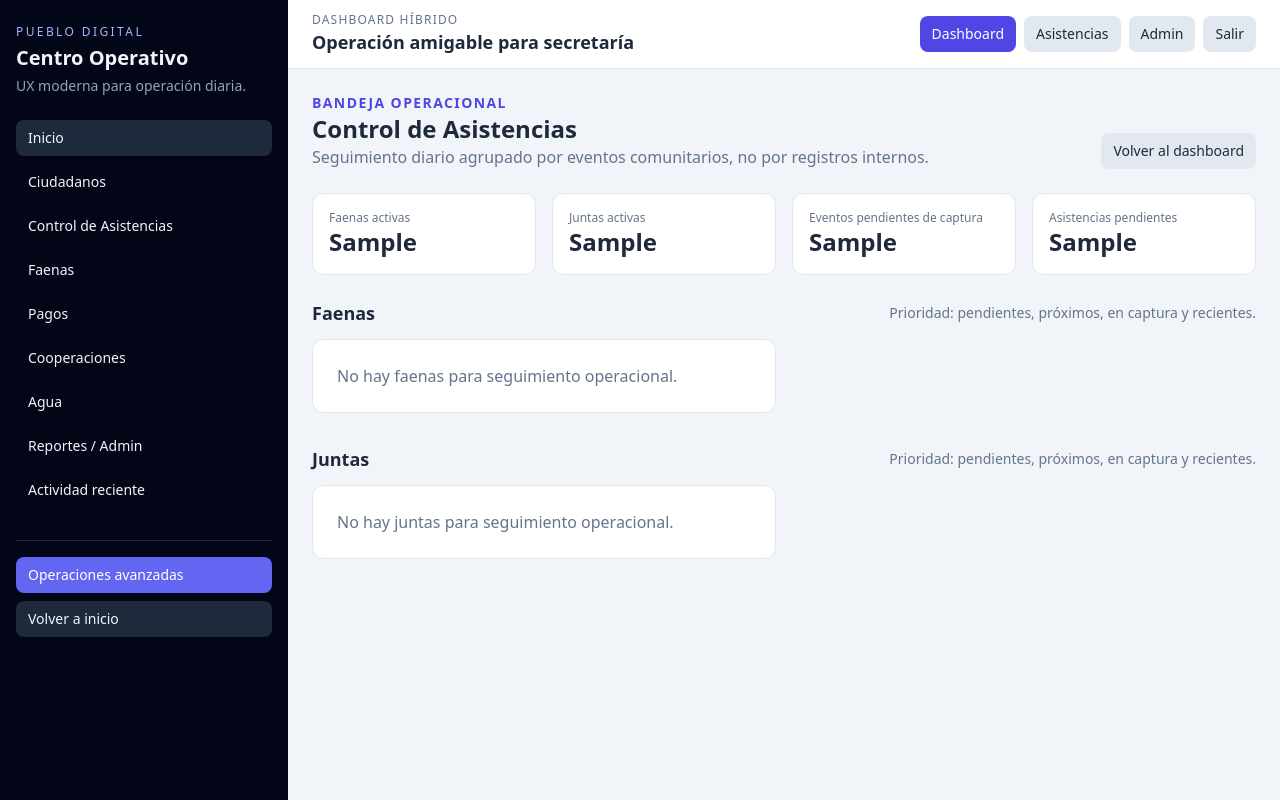
After one commit to adalbertomejia/puebloDigital, a Django app: template templates/dashboard/control_asistencias.html in a window 1280 px wide. The commit adds this page. Run offline with Django 3.2, Linux system fonts and the light colour scheme; the template is opened without the code that fills it: most values are stand-ins (such as "Sample title", 1, 10 or a date in 2020); some libraries are stand-ins or nearby versions.

Commit message:
Add operational attendance control views

```diff
--- a/templates/dashboard/base_dashboard.html
+++ b/templates/dashboard/base_dashboard.html
@@ -16,6 +16,7 @@
       <nav class="mt-6 space-y-2 text-sm">
         <a href="{% url 'dashboard_operativo' %}" class="block rounded-lg px-3 py-2 bg-slate-800">Inicio</a>
         <a href="/admin/core/ciudadano/" class="block rounded-lg px-3 py-2 hover:bg-slate-800">Ciudadanos</a>
+        <a href="{% url 'control_asistencias' %}" class="block rounded-lg px-3 py-2 hover:bg-slate-800">Control de Asistencias</a>
         <a href="/admin/operacion/faena/" class="block rounded-lg px-3 py-2 hover:bg-slate-800">Faenas</a>
         <a href="/admin/tesoreria/pago/" class="block rounded-lg px-3 py-2 hover:bg-slate-800">Pagos</a>
         <a href="/admin/tesoreria/cooperacion/" class="block rounded-lg px-3 py-2 hover:bg-slate-800">Cooperaciones</a>
@@ -39,6 +40,7 @@
           </div>
           <nav class="flex items-center gap-2 text-sm">
             <a class="px-3 py-2 rounded-lg bg-indigo-600 text-white" href="{% url 'dashboard_operativo' %}">Dashboard</a>
+            <a class="px-3 py-2 rounded-lg bg-slate-200" href="{% url 'control_asistencias' %}">Asistencias</a>
             <a class="px-3 py-2 rounded-lg bg-slate-200" href="/admin/">Admin</a>
             <a class="px-3 py-2 rounded-lg bg-slate-200" href="/logout/">Salir</a>
           </nav>
--- /dev/null
+++ b/templates/dashboard/control_asistencias.html
@@ -0,0 +1,24 @@
+{% extends 'dashboard/base_dashboard.html' %}
+{% block title %}Control de Asistencias{% endblock %}
+{% block content %}
+<section class="mb-6">
+  <p class="text-sm uppercase tracking-widest text-indigo-600 font-semibold">Bandeja operacional</p>
+  <div class="flex flex-wrap items-end justify-between gap-3">
+    <div>
+      <h3 class="text-2xl font-bold">Control de Asistencias</h3>
+      <p class="text-slate-500">Seguimiento diario agrupado por eventos comunitarios, no por registros internos.</p>
+    </div>
+    <a href="{% url 'dashboard_operativo' %}" class="rounded-lg bg-slate-200 px-3 py-2 text-sm">Volver al dashboard</a>
+  </div>
+</section>
+
+<section class="grid md:grid-cols-4 gap-4 mb-6">
+  <article class="bg-white p-4 rounded-xl border"><p class="text-xs text-slate-500">Faenas activas</p><p class="text-2xl font-bold">{{ resumen.faenas_activas }}</p></article>
+  <article class="bg-white p-4 rounded-xl border"><p class="text-xs text-slate-500">Juntas activas</p><p class="text-2xl font-bold">{{ resumen.juntas_activas }}</p></article>
+  <article class="bg-white p-4 rounded-xl border"><p class="text-xs text-slate-500">Eventos pendientes de captura</p><p class="text-2xl font-bold">{{ resumen.eventos_pendientes }}</p></article>
+  <article class="bg-white p-4 rounded-xl border"><p class="text-xs text-slate-500">Asistencias pendientes</p><p class="text-2xl font-bold">{{ resumen.asistencias_pendientes }}</p></article>
+</section>
+
+{% include 'dashboard/partials/eventos_asistencia.html' with titulo='Faenas' eventos=faenas empty_message='No hay faenas para seguimiento operacional.' %}
+{% include 'dashboard/partials/eventos_asistencia.html' with titulo='Juntas' eventos=juntas empty_message='No hay juntas para seguimiento operacional.' %}
+{% endblock %}
--- a/templates/dashboard/operativo.html
+++ b/templates/dashboard/operativo.html
@@ -22,6 +22,7 @@
     <div class="space-y-2 text-sm">
       <a class="block rounded-lg bg-slate-100 px-3 py-2" href="{{ quick_links.pago_add }}">+ Registrar pago</a>
       <a class="block rounded-lg bg-slate-100 px-3 py-2" href="{{ quick_links.cooperacion_add }}">+ Registrar cooperación</a>
+      <a class="block rounded-lg bg-indigo-50 text-indigo-700 px-3 py-2" href="{% url 'control_asistencias' %}">Abrir Control de Asistencias</a>
       <a class="block rounded-lg bg-slate-100 px-3 py-2" href="{{ quick_links.registro_faena_add }}">+ Registrar asistencia</a>
       <a class="block rounded-lg bg-slate-100 px-3 py-2" href="{{ quick_links.faena_changelist }}">Ver próximas faenas</a>
     </div>
--- /dev/null
+++ b/templates/dashboard/partials/eventos_asistencia.html
@@ -0,0 +1,33 @@
+<section class="mb-8">
+  <div class="flex items-center justify-between mb-3">
+    <h4 class="text-lg font-semibold">{{ titulo }}</h4>
+    <p class="text-sm text-slate-500">Prioridad: pendientes, próximos, en captura y recientes.</p>
+  </div>
+  <div class="grid xl:grid-cols-2 gap-4">
+    {% for evento in eventos %}
+      <article class="bg-white rounded-2xl border p-4 md:p-5">
+        <div class="flex justify-between items-start gap-3">
+          <div>
+            <p class="text-sm text-slate-500">{{ evento.fecha }} · {{ evento.comite.nombre }}</p>
+            <h5 class="font-semibold text-lg">{{ evento.descripcion_operativa }}</h5>
+          </div>
+          <span class="text-xs px-2 py-1 rounded-full {% if evento.pendientes %}bg-amber-100 text-amber-800{% elif evento.estado_operacional == 'COMPLETADA' %}bg-emerald-100 text-emerald-700{% else %}bg-indigo-100 text-indigo-700{% endif %}">{{ evento.estado_operacional }}</span>
+        </div>
+        <div class="grid sm:grid-cols-4 gap-2 mt-4 text-sm">
+          <p><span class="block text-slate-500 text-xs">Participantes</span><strong>{{ evento.total_participantes }}</strong></p>
+          <p><span class="block text-slate-500 text-xs">Registradas</span><strong>{{ evento.asistencias_registradas }}</strong></p>
+          <p><span class="block text-slate-500 text-xs">Pendientes</span><strong>{{ evento.pendientes }}</strong></p>
+          <p><span class="block text-slate-500 text-xs">Avance</span><strong>{{ evento.porcentaje_asistencia }}%</strong></p>
+        </div>
+        <div class="mt-3 h-2 rounded-full bg-slate-100 overflow-hidden"><div class="h-full bg-indigo-500" style="width: {{ evento.porcentaje_asistencia }}%"></div></div>
+        <div class="mt-4 flex flex-wrap gap-2 text-sm">
+          <a href="{{ evento.detail_url }}" class="px-3 py-2 rounded-lg bg-indigo-600 text-white">Ver detalle</a>
+          <a href="{{ evento.capture_url }}" class="px-3 py-2 rounded-lg bg-slate-200">Capturar asistencia</a>
+          <a href="{{ evento.admin_change_url }}" class="px-3 py-2 rounded-lg bg-slate-100">Editar evento</a>
+        </div>
+      </article>
+    {% empty %}
+      <article class="bg-white rounded-xl border p-6 text-slate-500">{{ empty_message }}</article>
+    {% endfor %}
+  </div>
+</section>
```
Also changed, not shown: apps/core/views.py (+124 -0 lines), config/urls.py (+13 -1 lines), templates/dashboard/control_asistencias_detalle.html (added, +55 -0 lines).
